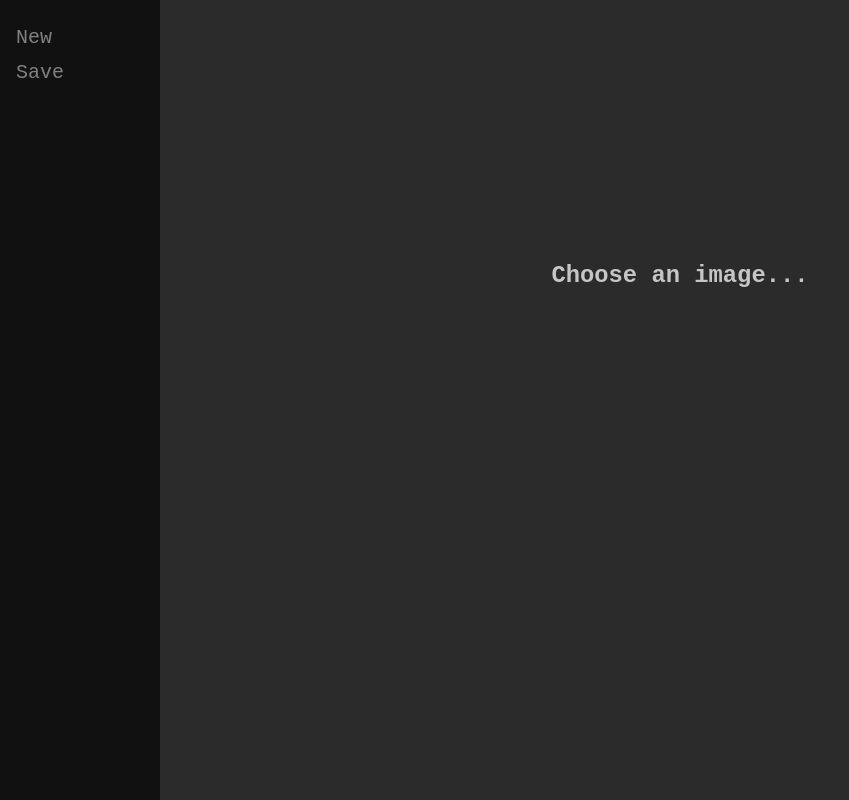
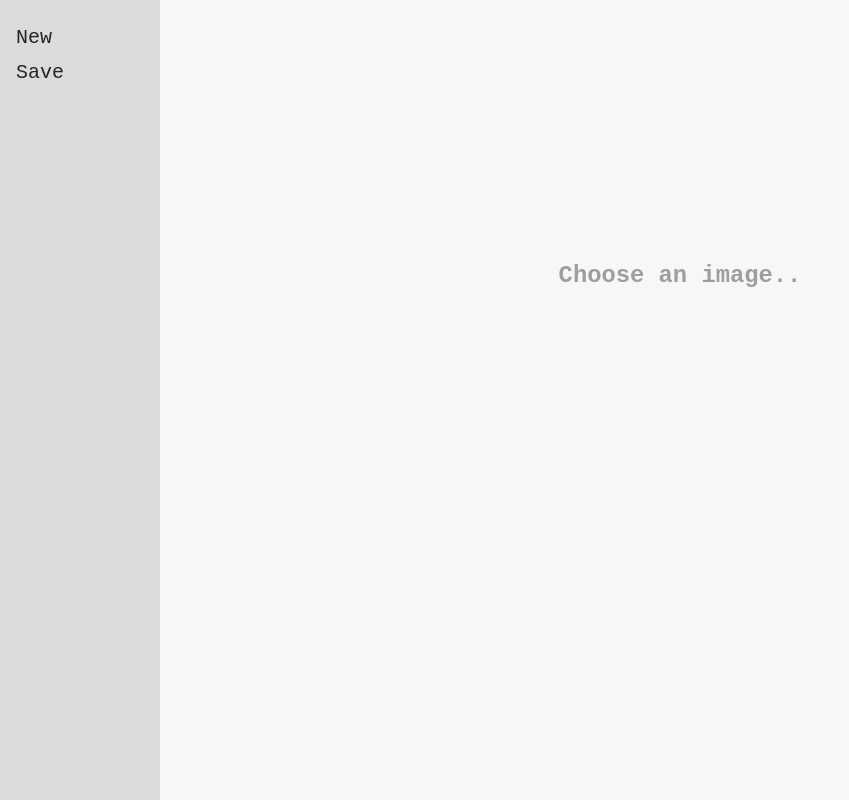
Before and after one commit to jakekgrog/redact, an Electron app: page src/mainWindow.html in a window 1200 px wide. Shown: the whole page, without its empty margins (0-849 px from the left). Drawn offline with Linux system fonts and the light colour scheme.

Commit message:
updated UI

```diff
--- a/assets/css/main.css
+++ b/assets/css/main.css
@@ -1,5 +1,5 @@
 body{
-    background-color:#2b2b2b;
+    background-color:#f7f7f7;
 }
 
 .inputfile{
@@ -14,7 +14,7 @@ body{
 .inputfile + label {
     font-size: 1.25em;
     font-weight: 700;
-    color: #c6c6c6;
+    color: #9e9e9e;
     cursor: pointer;
     display: block;
     text-align: center;
@@ -26,7 +26,7 @@ body{
 
 .inputfile:focus + label,
 .inputfile + label:hover {
-    color: white;
+    color: #727272;
 }
 
 .sidenav {
@@ -36,7 +36,7 @@ body{
     z-index: 1;
     top: 0;
     left: 0;
-    background-color: #111;
+    background-color: #dbdbdb;
     overflow-x: hidden;
     padding-top: 20px;
 }
@@ -45,7 +45,7 @@ body{
     padding: 6px 8px 6px 16px;
     text-decoration: none;
     font-size: 20px;
-    color: #818181;
+    color: #262626;
     display: block;
     font-family: 'Courier New', Courier, monospace;
 }
@@ -54,7 +54,7 @@ body{
     padding: 6px 8px 6px 16px;
     text-decoration: none;
     font-size: 20px;
-    color: #818181;
+    color: #262626;
     display: block;
     font-family: 'Courier New', Courier, monospace;
     background-color: Transparent;
@@ -66,11 +66,11 @@ body{
 }
 
 .sidenav button:hover{
-    color: white;
+    color: #000000;
 }
 
 .sidenav a:hover {
-    color: #f1f1f1;
+    color: #000000;
 }
 
 .main {
--- a/src/mainWindow.html
+++ b/src/mainWindow.html
@@ -15,7 +15,7 @@
         <canvas style="margin:auto;padding:0;position:relative;display:block;" id="imgCanvas" width="0" height="0" onclick="draw(event)"></canvas>
 
         <input type="file" id="upload-file" class="inputfile" name="upload-file" value="Upload Image">
-        <label for="upload-file" id="label">Choose an image...</label>
+        <label for="upload-file" id="label">Choose an image..</label>
     </div>
 
     <script type="text/javascript" charset="utf-8">
```
Also changed, not shown: example.png (deleted), example1.png (added), example2.png (added).
